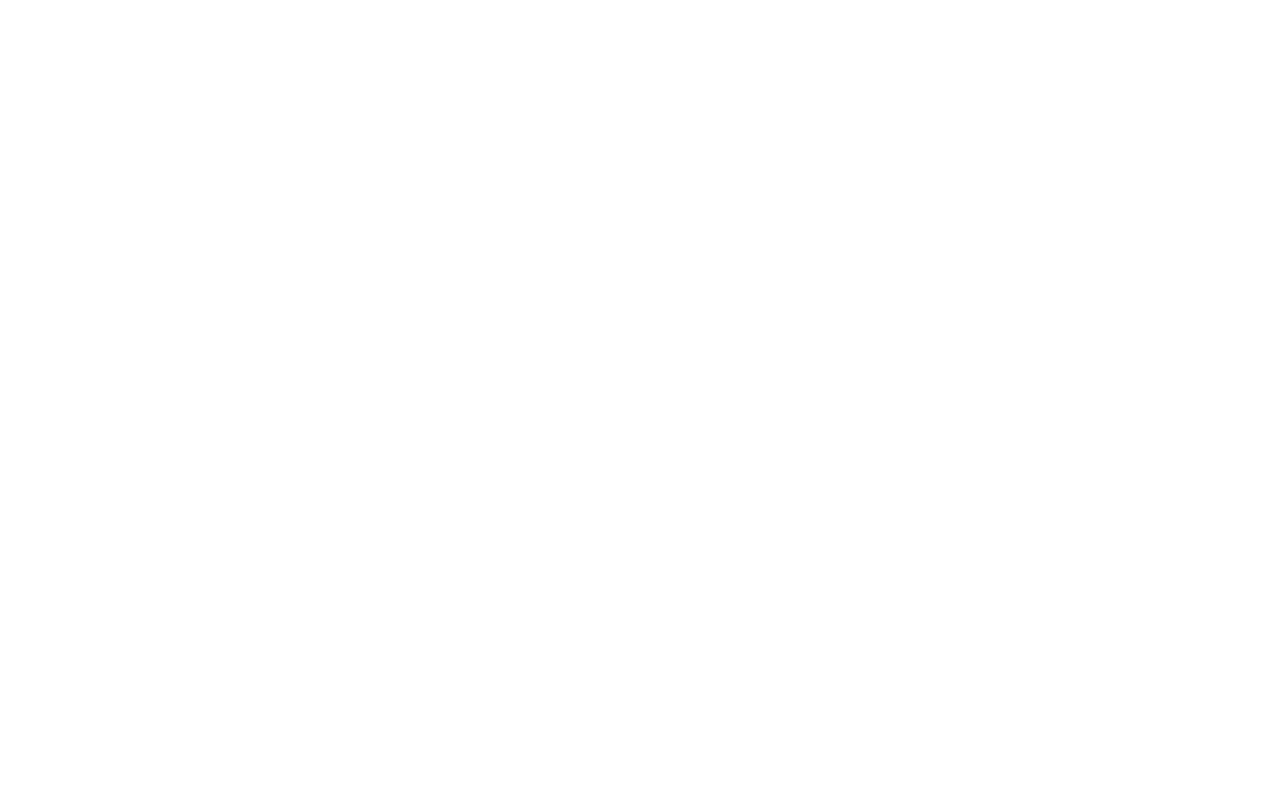
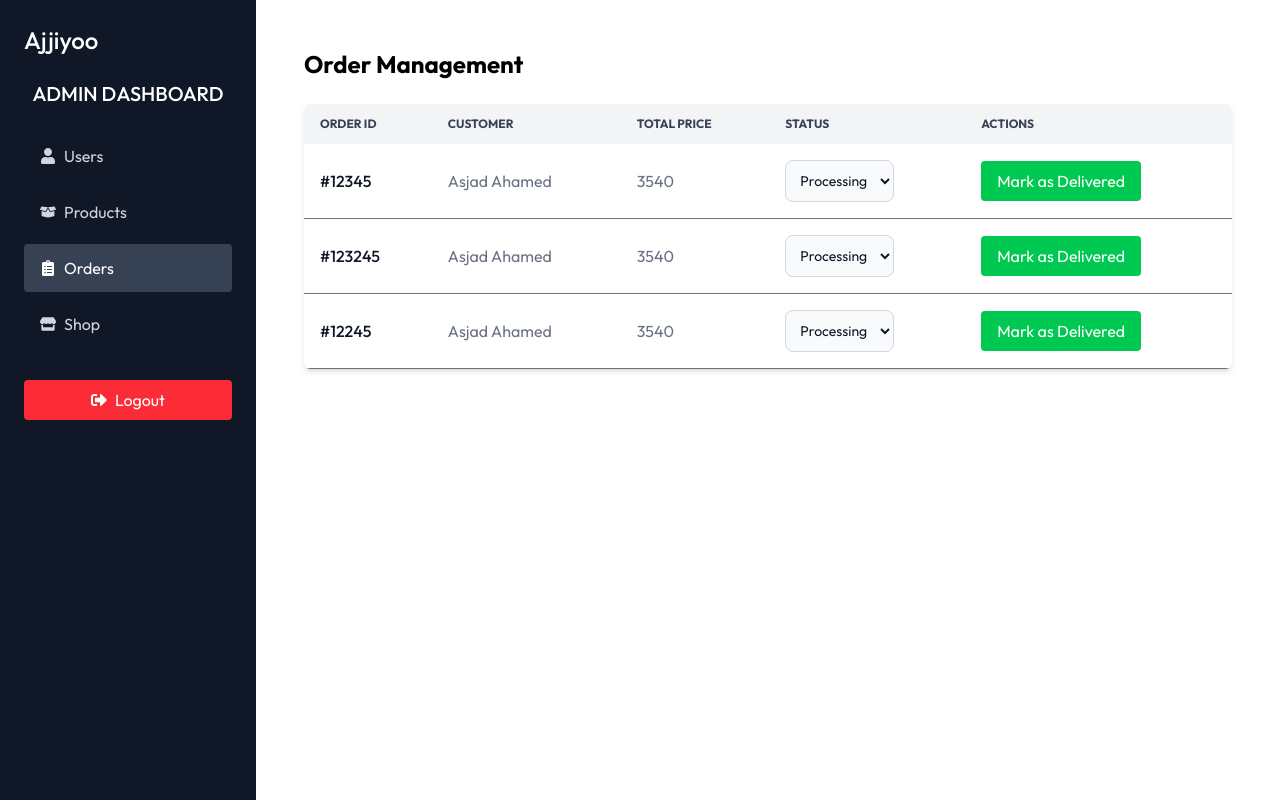
Before and after one commit to asjadahamed77/AjjiyooEcom, a React (Vite) app in the folder client/: page /admin/orders in a window 1280 px wide. Before the commit this address had no page. Built offline with nearby package versions, Linux system fonts and the light colour scheme.

Commit message:
completed ui of admin section

```diff
--- a/client/src/App.jsx
+++ b/client/src/App.jsx
@@ -16,6 +16,7 @@
 import UserManagement from './components/admin/UserManagement';
 import ProductManagement from './components/admin/ProductManagement';
 import EditProductPage from './components/admin/EditProductPage';
+import OrderManagement from './components/admin/OrderManagement';
 
 function App() {
   return (
@@ -38,7 +39,9 @@
         <Route index element={<AdminHomePage />} />
         <Route path='users' element={<UserManagement />} />
         <Route path='products' element={<ProductManagement />} />
+        <Route path='orders' element={<OrderManagement />} />
         <Route path='products/:id/edit' element={<EditProductPage />} />
+
         </Route>
       </Routes>
     </BrowserRouter>
--- /dev/null
+++ b/client/src/components/admin/OrderManagement.jsx
@@ -0,0 +1,89 @@
+
+
+const OrderManagement = () => {
+  const orders = [
+    {
+      _id: 12345,
+      user: {
+        name: "Asjad Ahamed",
+      },
+      totalPrice: 3540,
+      status: "Processing",
+    },
+    {
+      _id: 123245,
+      user: {
+        name: "Asjad Ahamed",
+      },
+      totalPrice: 3540,
+      status: "Processing",
+    },
+    {
+      _id: 12245,
+      user: {
+        name: "Asjad Ahamed",
+      },
+      totalPrice: 3540,
+      status: "Processing",
+    },
+  ];
+
+  const handleStatusChange = (orderId, status) => {
+    console.log( orderId, status);
+
+  }
+
+  return (
+    <div className="max-w-7xl mx-auto p-6">
+    <h2 className="text-2xl font-bold mb-6">Order Management</h2>
+    <div className="overflow-x-auto shadow-md sm:rounded-md">
+      <table className="min-w-full text-left text-gray-500">
+    <thead className="bg-gray-100 text-xs font-semibold uppercase text-gray-700">
+      <tr>
+        <th className="py-3 px-4">Order Id</th>
+        <th className="py-3 px-4">Customer</th>
+        <th className="py-3 px-4">Total Price</th>
+        <th className="py-3 px-4">Status</th>
+        <th className="py-3 px-4">Actions</th>
+      </tr>
+    </thead>
+    <tbody>
+  {
+    orders.length > 0 ? (
+      orders.map((order) => (
+        <tr key={order._id} className="border-b hover:bg-gray-50 cursor-pointer">
+          <td className="py-4 px-4 font-medium text-gray-900 whitespace-nowrap">
+            #{order._id}
+          </td>
+          <td className="p-4">{order.user.name}</td>
+          <td className="p-4">{order.totalPrice}</td>
+          <td className="p-4">
+            <select value={order.status} onChange={(e)=> handleStatusChange(order._id, e.target.value)}
+            className="bg-gray-50 border border-gray-300 text-gray-900 text-sm rounded-lg focus:ring-blue-500 focus:border-blue-500 block p-2.5"
+            >
+              <option value="Processing">Processing</option>
+              <option value="Shipped">Shipped</option>
+              <option value="Delivered">Delivered</option>
+              <option value="Cancelled">Cancelled</option>
+            </select>
+          </td>
+          <td className="p-4">
+            <button onClick={()=> handleStatusChange(order._id, "Delivered")} className="text-white bg-green-500 hover:bg-green-700 px-4 py-2 rounded">Mark as Delivered</button>
+          </td>
+        </tr>
+      ))
+    ) : (
+      <tr>
+        <td colSpan={5} className="text-center p-4 text-gray-500">No orders found</td>
+      </tr>
+    )
+  }
+</tbody>
+
+      </table>
+    </div>
+    </div>
+  )
+}
+
+export default OrderManagement
```
